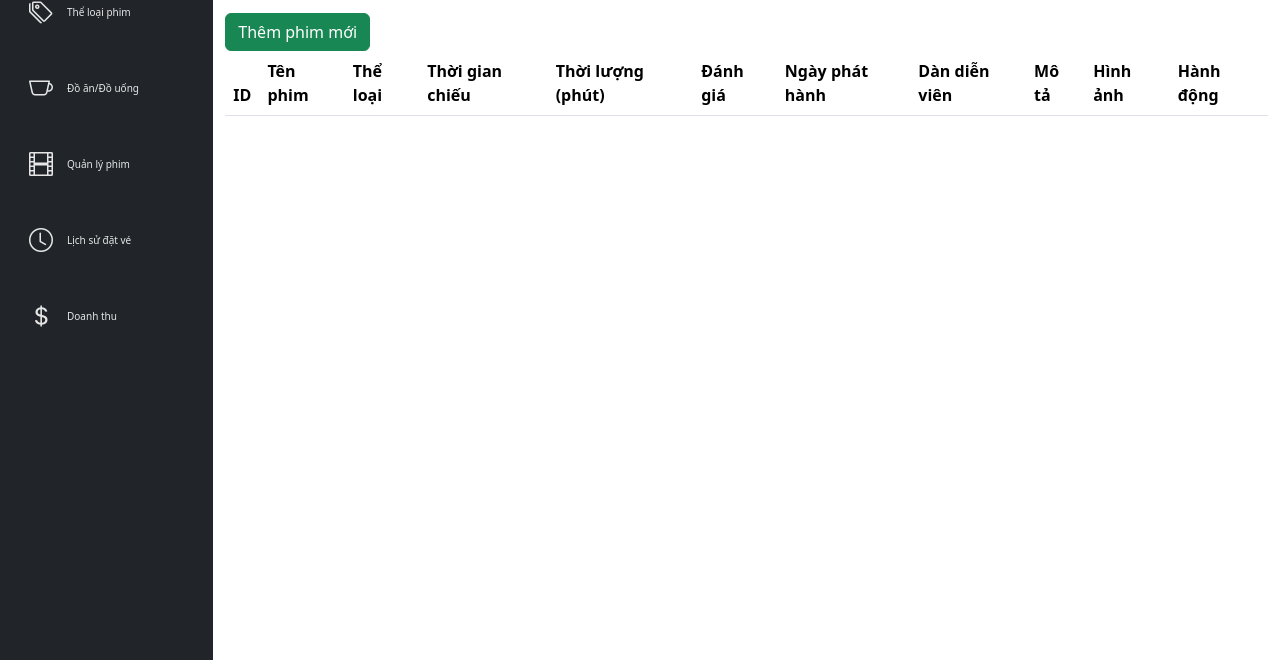
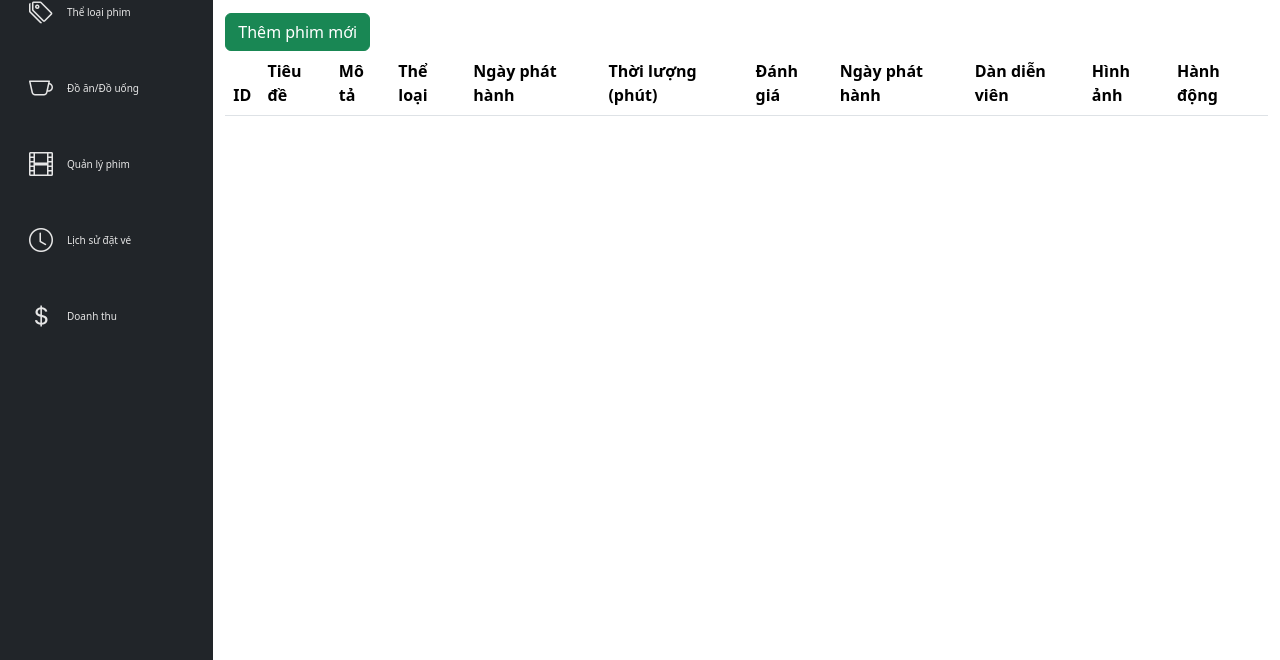
Before and after one commit to AoiSyShiro/Cinema_Server, a website: page ui/index.html in a window 1280 px wide. Both pictures are taken after a click on the link "Quản lý phim". Shown: the part 140-800 px from the top of the page. Drawn offline with nearby package versions, Linux system fonts and the light colour scheme; no server answers.

Commit message:
fix all hiện thị

```diff
--- a/server.js
+++ b/server.js
@@ -60,6 +60,7 @@ const authRoutes = require('./routes/authRoutes');
 const categoryRoutes = require('./routes/categoryRoutes');
 const foodDrinkRoutes = require('./routes/foodDrinkRoutes');
 const movieController = require('./controllers/movieController'); // Import movie controller
+const categoryController = require('./controllers/categoryController'); // Import movie controller
 
 // Đăng ký các routes
 app.use('/auth', authRoutes);
@@ -71,6 +72,8 @@ app.get('/api/movies', movieController.getMovies);
 app.post('/api/movies', upload.single('movieImage'), movieController.addMovie);
 app.put('/api/movies/:id', upload.single('movieImage'), movieController.updateMovie);
 app.delete('/api/movies/:id', movieController.deleteMovie);
+
+app.get('/api/category', categoryController.getCategories);
 
 // Route upload tệp hình ảnh (nếu cần)
 app.post('/upload', upload.single('movieImage'), async (req, res) => {
--- a/ui/index.html
+++ b/ui/index.html
@@ -287,14 +287,16 @@
                     <thead>
                     <tr>
                         <th>ID</th>
-                        <th>Tên phim</th>
+                        <th>Tiêu đề</th>
+                        <th>Mô tả</th>
                         <th>Thể loại</th>
-                        <th>Thời gian chiếu</th>
+                        <th>Ngày phát hành</th>
                         <th>Thời lượng (phút)</th>
+
                         <th>Đánh giá</th>
                         <th>Ngày phát hành</th>
                         <th>Dàn diễn viên</th>
-                        <th>Mô tả</th>
+
                         <th>Hình ảnh</th>
                         <th>Hành động</th>
                     </tr>
```
